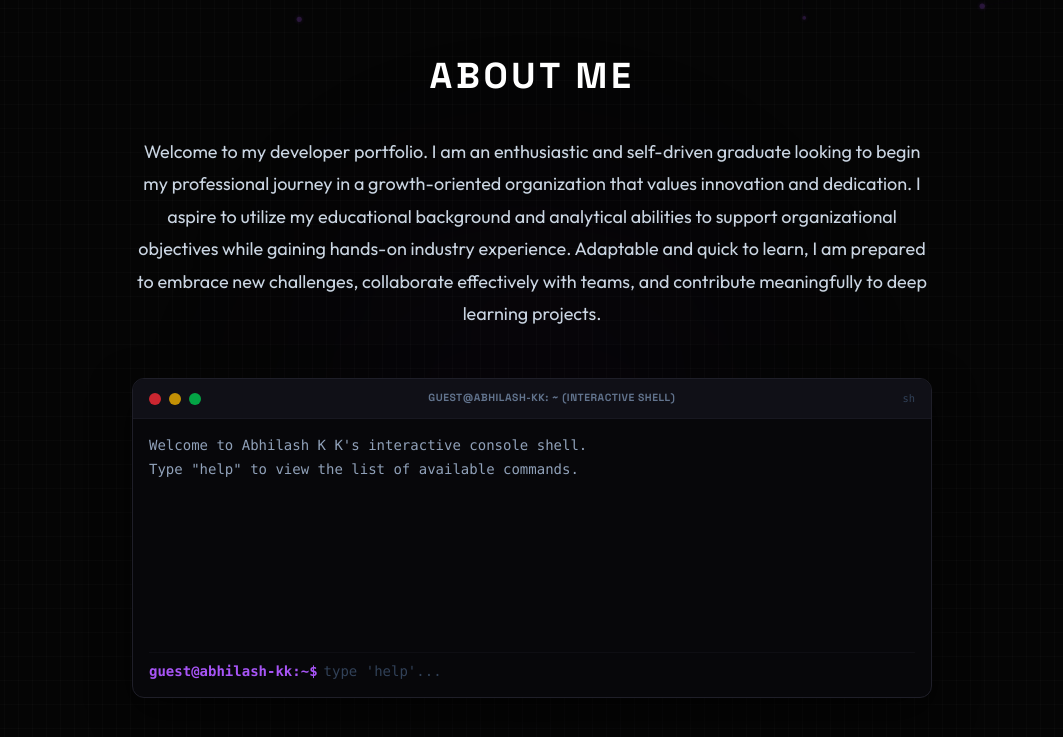
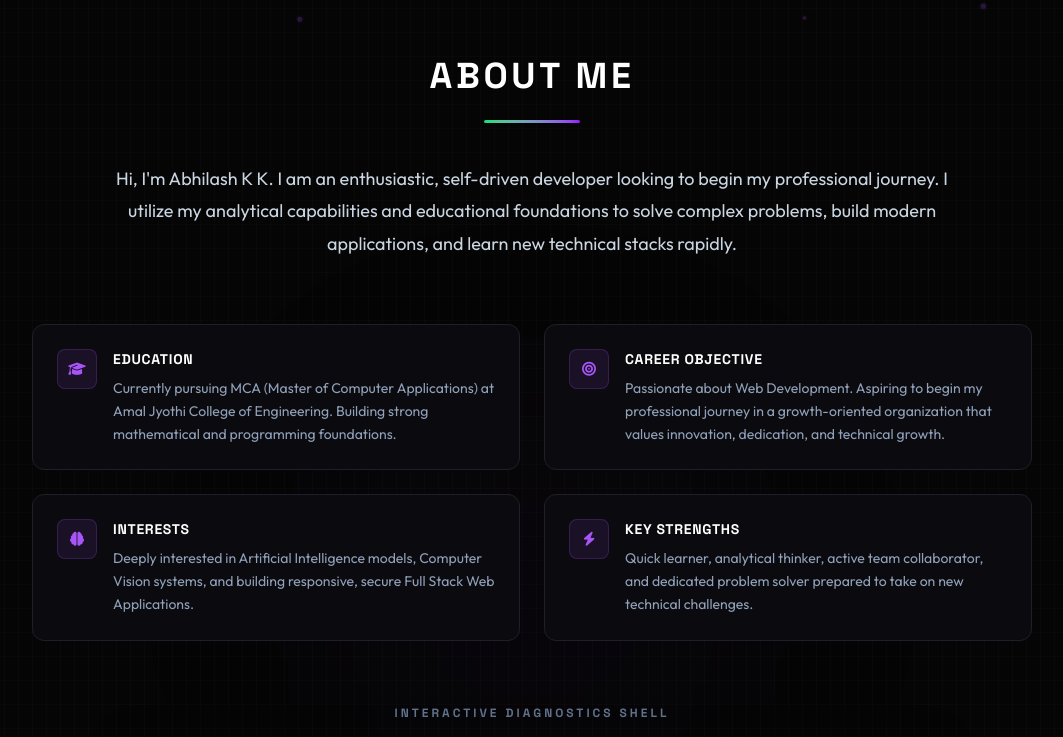
Before and after one commit to Abhilash-KK/Portfolio_abhilash, a React (Vite) app: page / in a window 1280 px wide. Shown: the part 760-1497 px from the top of the page, without its empty margins (108-1171 px from the left). Built offline with nearby package versions, Linux system fonts and the light colour scheme.

Commit message:
Redesign About section to display structured education objective interests and strengths cards

```diff
--- a/src/components/About.jsx
+++ b/src/components/About.jsx
@@ -10,24 +10,73 @@ export default function About() {
     'MODEL TRAINING'
   ];
 
+  const infoBlocks = [
+    {
+      title: 'Education',
+      icon: 'fas fa-graduation-cap',
+      desc: 'Currently pursuing MCA (Master of Computer Applications) at Amal Jyothi College of Engineering. Building strong mathematical and programming foundations.'
+    },
+    {
+      title: 'Career Objective',
+      icon: 'fas fa-bullseye',
+      desc: 'Passionate about Web Development. Aspiring to begin my professional journey in a growth-oriented organization that values innovation, dedication, and technical growth.'
+    },
+    {
+      title: 'Interests',
+      icon: 'fas fa-brain',
+      desc: 'Deeply interested in Artificial Intelligence models, Computer Vision systems, and building responsive, secure Full Stack Web Applications.'
+    },
+    {
+      title: 'Key Strengths',
+      icon: 'fas fa-bolt',
+      desc: 'Quick learner, analytical thinker, active team collaborator, and dedicated problem solver prepared to take on new technical challenges.'
+    }
+  ];
+
   return (
-    <section id="about" className="relative py-24 px-6 md:px-12 max-w-[1000px] mx-auto text-center overflow-hidden">
+    <section id="about" className="relative py-24 px-6 md:px-12 max-w-[1200px] mx-auto text-center overflow-hidden">
       {/* Background glow */}
       <div className="absolute top-1/2 left-1/2 -translate-x-1/2 -translate-y-1/2 w-[400px] h-[400px] bg-purple-900/5 rounded-full blur-[120px] pointer-events-none"></div>
 
       <ScrollReveal className="relative z-10 flex flex-col items-center">
         {/* Centered Heading */}
-        <h2 className="font-display text-3xl md:text-4xl font-extrabold text-white tracking-widest uppercase mb-10">
+        <h2 className="font-display text-3xl md:text-4xl font-extrabold text-white tracking-widest uppercase mb-6">
           ABOUT ME
         </h2>
+        <div className="h-[3px] w-24 bg-gradient-to-r from-green-400 to-purple-600 mb-10 rounded-full"></div>
 
-        {/* About Text Description */}
-        <p className="font-sans text-slate-300 text-base md:text-lg leading-[1.8] max-w-[800px] mb-12">
-          Welcome to my developer portfolio. I am an enthusiastic and self-driven graduate looking to begin my professional journey in a growth-oriented organization that values innovation and dedication. I aspire to utilize my educational background and analytical abilities to support organizational objectives while gaining hands-on industry experience. Adaptable and quick to learn, I am prepared to embrace new challenges, collaborate effectively with teams, and contribute meaningfully to deep learning projects.
+        {/* Introduction text */}
+        <p className="font-sans text-slate-300 text-base md:text-lg leading-[1.8] max-w-[850px] mb-16 text-center">
+          Hi, I'm Abhilash K K. I am an enthusiastic, self-driven developer looking to begin my professional journey. I utilize my analytical capabilities and educational foundations to solve complex problems, build modern applications, and learn new technical stacks rapidly.
         </p>
 
+        {/* Structured Info Grid */}
+        <div className="grid grid-cols-1 md:grid-cols-2 gap-6 w-full max-w-[1000px] mb-16 text-left">
+          {infoBlocks.map((block) => (
+            <div
+              key={block.title}
+              className="bg-[#0b0b0f] border border-border-dark p-6 rounded-xl hover:border-primary/20 transition-all duration-300 flex items-start gap-4"
+            >
+              <div className="w-10 h-10 rounded-lg bg-primary/10 border border-primary/20 flex items-center justify-center text-primary shrink-0">
+                <i className={`${block.icon} text-sm`}></i>
+              </div>
+              <div>
+                <h3 className="font-display text-sm font-bold text-white uppercase tracking-wider mb-2">
+                  {block.title}
+                </h3>
+                <p className="font-sans text-xs sm:text-sm text-slate-400 leading-relaxed">
+                  {block.desc}
+                </p>
+              </div>
+            </div>
+          ))}
+        </div>
+
         {/* Interactive Hacker Terminal console box */}
-        <div className="w-full flex justify-center mb-12">
+        <div className="w-full flex flex-col items-center mb-16">
+          <h3 className="font-display text-xs font-bold text-slate-500 tracking-[0.25em] uppercase mb-4">
+            Interactive Diagnostics Shell
+          </h3>
           <TerminalWidget />
         </div>
 
```
